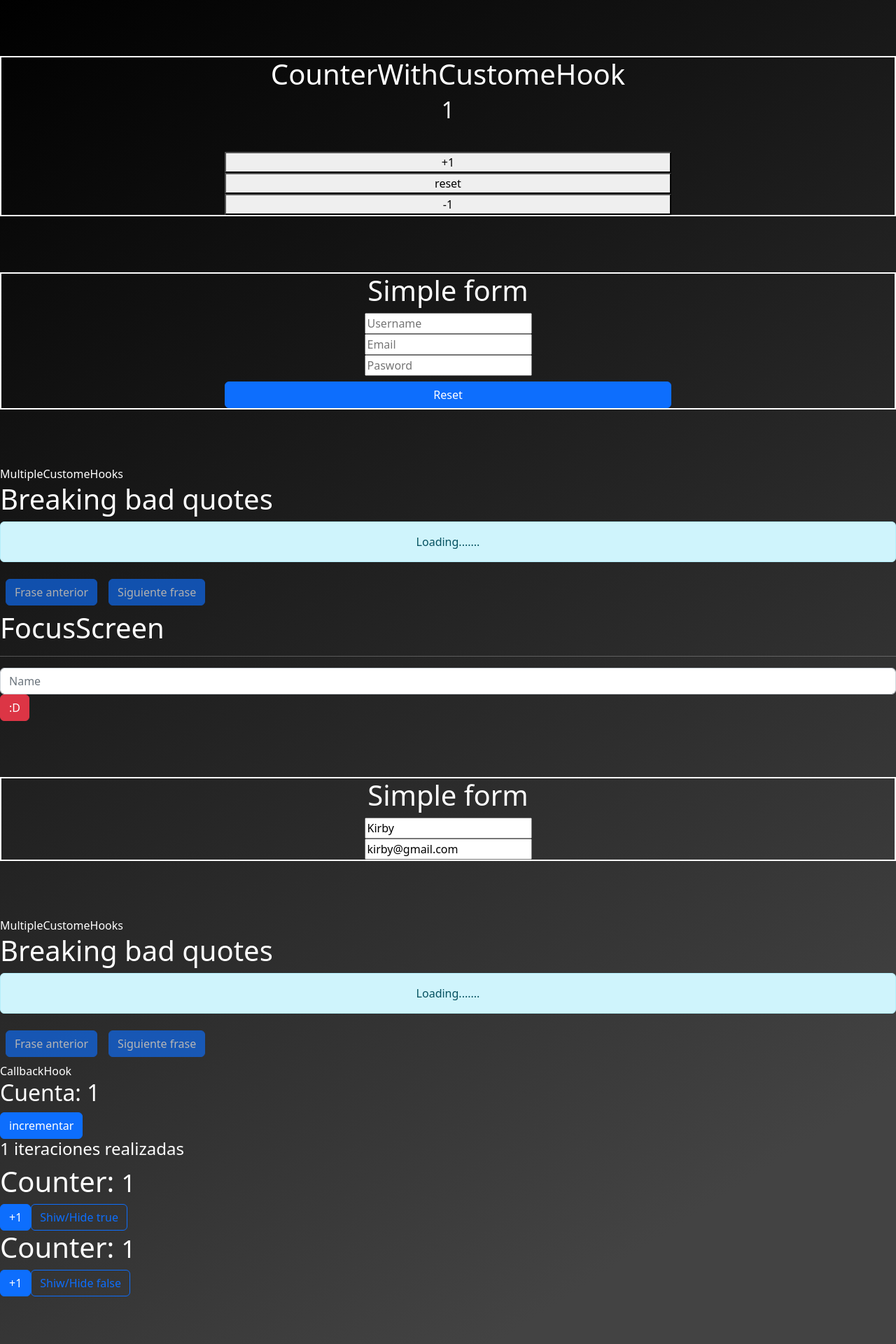
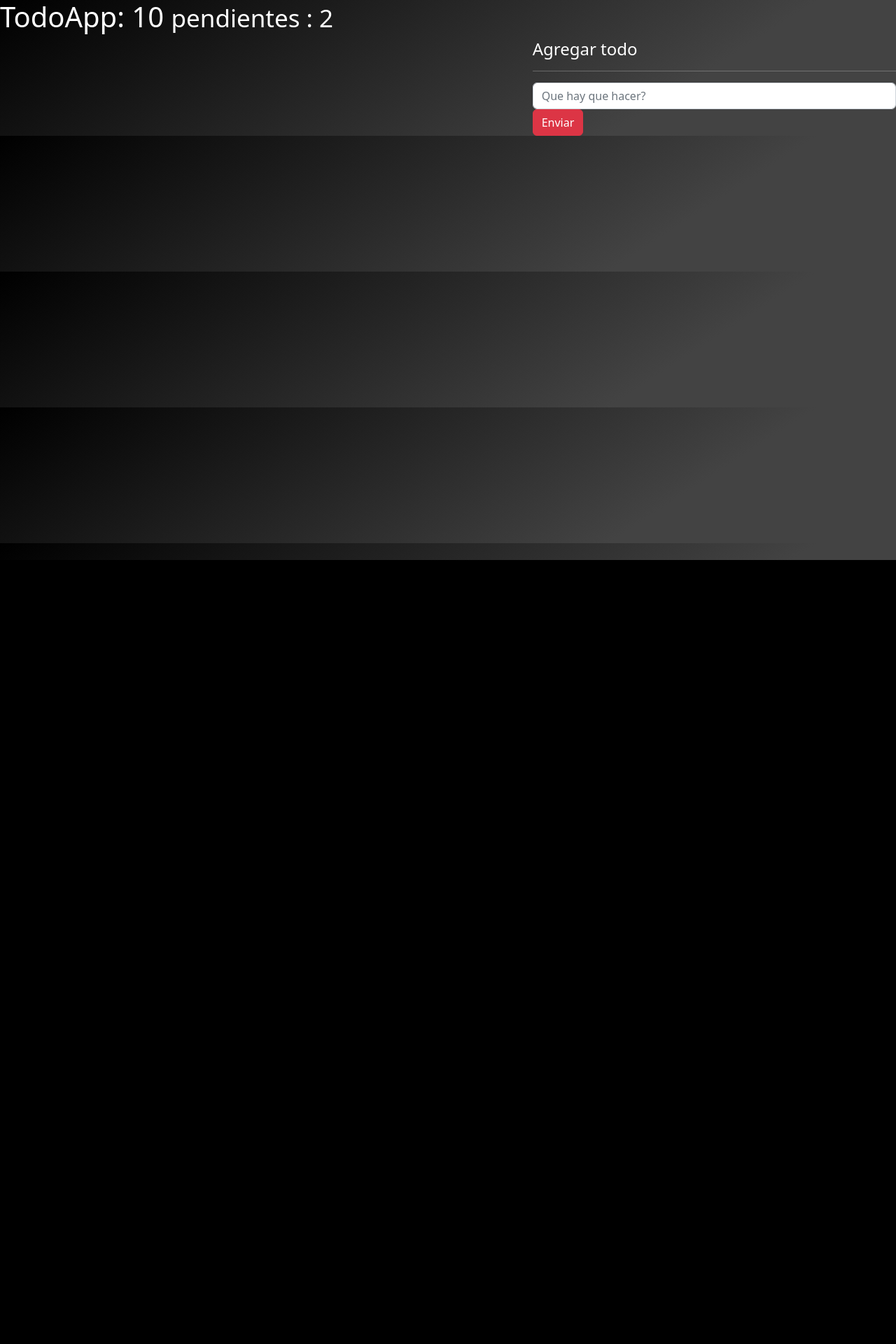
Before and after one commit to Krismonz7/Hook-app, a React (Vite) app: page / in a window 1280 px wide. Shown: the top 1920 px of the page at 70% size. After the commit the page ends 800 px from the top, so only its background shows below. Built offline with nearby package versions, Linux system fonts and the light colour scheme; no server answers.

Commit message:
Some alterations

```diff
--- /dev/null
+++ b/src/08-useReducer/TodoAdd.jsx
@@ -0,0 +1,43 @@
+import React from 'react'
+import { useState } from 'react'
+import { useForm } from '../hooks/useForm'
+
+export const TodoAdd = ({onNewTodo}) => {
+
+    const {description,onInputChange,onResetForm,formState} = useForm({
+      description:''
+    });
+
+    const onFormSubmit = (event) =>{
+      event.preventDefault();
+
+
+      if(description.length <= 1) return;
+
+      const newTodo = {
+        id: new Date().getDate() * Math.random(),
+        done:false,
+        description
+      }
+
+      onNewTodo(newTodo);
+      onResetForm();
+    };
+
+  return (
+    <form action="" onSubmit={onFormSubmit}>
+            <input
+            type="text"
+            placeholder='Que hay que hacer?'
+            className='form-control'
+            id='inputValue'
+            onChange={onInputChange}
+            name='description'
+            value={description}
+            />
+            <button type='submit' className='btn btn-danger' >
+              Enviar
+            </button>
+    </form>
+  )
+}
--- /dev/null
+++ b/src/08-useReducer/TodoApp.jsx
@@ -0,0 +1,58 @@
+import React from 'react'
+import { useEffect } from 'react';
+import { useReducer } from 'react'
+import { TodoAdd } from './TodoAdd';
+import { TodoList } from './TodoList';
+import { todoReducer } from './todoReducer'
+
+const initialState= [
+
+];
+
+
+export const TodoApp = () => {
+
+    const [todos, dispatch] = useReducer(todoReducer, initialState);
+
+    const handleNewTodo = (todo) =>{
+      console.log({todo});
+      const action = {
+        type:'[TODO] Add todo',
+        payload:todo
+      };
+      console.log(dispatch(action));
+    };
+
+
+    useEffect(() => {
+      console.log(todos);
+      localStorage.setItem('todos',JSON.stringify(todos) )
+    }, [todos]);
+
+
+  return (
+    <div>
+      <h1>TodoApp: 10 <small>pendientes : 2</small></h1>
+
+      <div className="row">
+
+        <div className="col-7">
+          {/*Todo list*/}
+          <TodoList todos={todos}/>
+        </div>
+
+        <div className="col-5">
+          {/*AddTodo*/}
+          <h4>Agregar todo</h4>
+
+          <hr />
+
+          <TodoAdd onNewTodo={handleNewTodo}/>
+
+        </div>
+
+      </div>
+
+    </div>
+  )
+}
--- /dev/null
+++ b/src/08-useReducer/TodoItem.jsx
@@ -0,0 +1,12 @@
+import React from 'react'
+
+export const TodoItem = ({description}) => {
+  return (
+    <li className='list-group-item d-flex justify-content-between'>
+    <span>{description}</span>
+    <button className='btn btn-primary'>
+      Borrar
+    </button>
+    </li>
+  )
+}
--- /dev/null
+++ b/src/08-useReducer/TodoList.jsx
@@ -0,0 +1,13 @@
+import React from 'react';
+import { TodoItem } from './TodoItem';
+
+export const TodoList = ({todos}) => {
+    return(
+        <ul className='list-group'>
+        {
+                todos.map(element=>
+                <TodoItem description={element.description} key={element.id}/>)
+        }
+        </ul>
+    )
+}
--- /dev/null
+++ b/src/08-useReducer/intro-reducer.js
@@ -0,0 +1,33 @@
+const initialState = [{
+    id:1,
+    todo:'Recolectar pastel',
+    done:false
+}];
+
+export const todoReducer = (state = initialState,action = {})=>{
+
+    if(action.type === '[TODO] add todo'){
+        return [...state,action.payload];
+    }
+    return state;
+
+}
+
+let todo = todoReducer();
+console.log({state:todo})
+
+const newTodo = {
+    id:2,
+    action:'Salvar dreamland',
+    done:false
+};
+
+
+const addTodoAction = {
+    type:'[TODO] add todo',
+    payload:newTodo,
+}
+
+todo = todoReducer(todo,addTodoAction);
+
+console.log({state:todo})
--- /dev/null
+++ b/src/08-useReducer/todoReducer.js
@@ -0,0 +1,16 @@
+
+export const todoReducer = (initialState,action) =>{
+
+    switch (action.type) {
+
+        case '[TODO] Add todo':
+
+        return [...initialState, action.payload]
+
+        default:
+
+        return initialState;
+
+    }
+
+}
--- a/src/main.jsx
+++ b/src/main.jsx
@@ -1,6 +1,7 @@
 import React from 'react'
 import ReactDOM from 'react-dom/client'
 import { CounterWithCustomeHook } from './01-useState/CounterWithCustomeHook'
+import { CounterApp } from './01-useState/CounterApp'
 import { FormWithCustomeHook } from './02-useEffect/FormWithCustomeHook'
 import { SimpleForm } from './02-useEffect/SimpleForm'
 import { MultipleCustomeHooks } from './03-examples/MultipleCustomeHooks'
@@ -10,23 +11,15 @@ import { CallbackHook } from './06-memo/CallbackHook'
 import { MemoHook } from './06-memo/MemoHook'
 import { Memorize } from './06-memo/Memorize'
 import { Padre } from './07-tarea-memo/Padre'
-import { CounterApp } from './01-useState/CounterApp'
 import { HooksApp } from './HooksApp'
+//import './08-useReducer/intro-reducer'
+import { TodoApp } from './08-useReducer/TodoApp'
 import './index.css'
 
-ReactDOM.createRoot(document.getElementById('root')).render(
-  <React.StrictMode>
-    <CounterWithCustomeHook/>
-    <FormWithCustomeHook />
-    <MultipleCustomeHooks/>
-    <FocusScreen/>
-    <SimpleForm/>
-    <Layout/>
-    <CallbackHook />
-    <MemoHook/>
-    <Memorize/>
-    <CounterApp/>
-    <Padre/>
-    <HooksApp/>
-  </React.StrictMode>
+ ReactDOM.createRoot(document.getElementById('root')).render(
+
+    <>
+    <TodoApp/>
+    </>
+
 )
```
Also changed, not shown: 3 other files (tests, documents, lock files or other folders).
